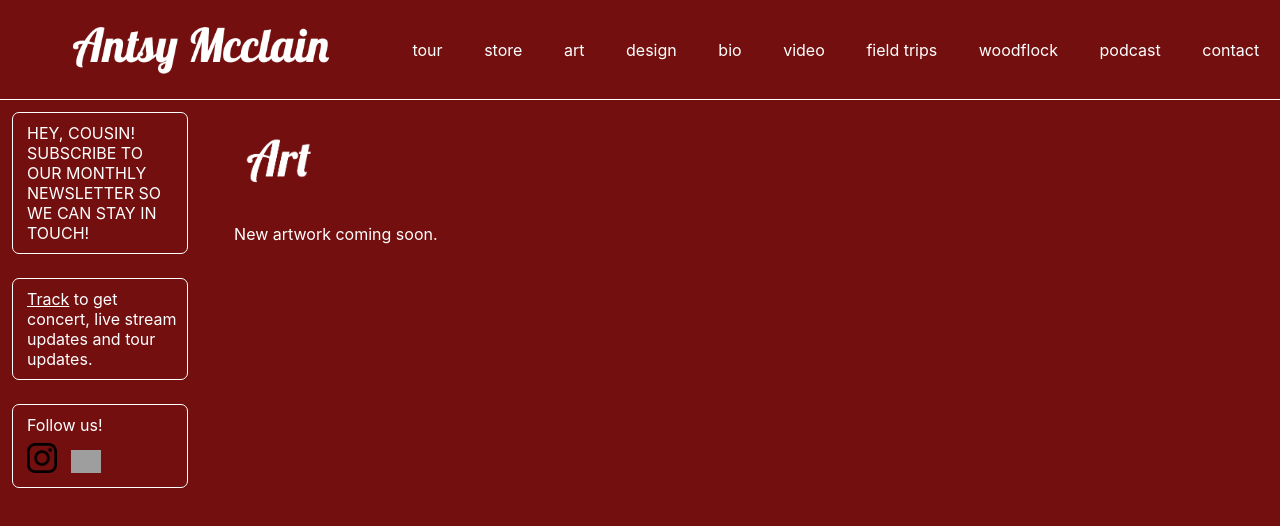
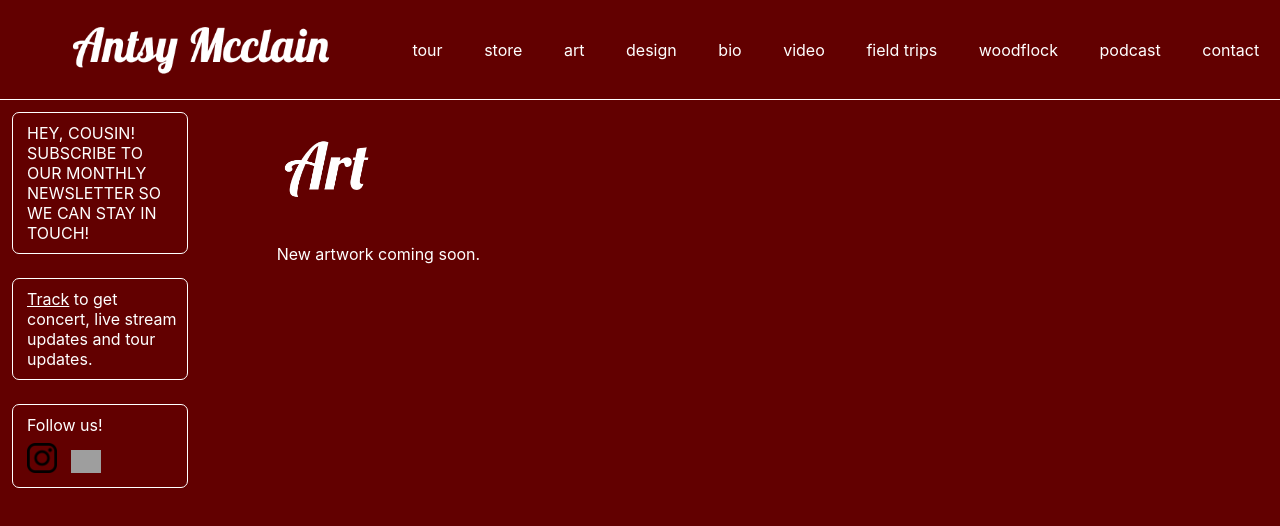
Before and after one commit to grantbell1996/unhitched, a React (Create React App) app: page /art in a window 1280 px wide. Shown: the top 526 px of the page. Built offline with nearby package versions, Linux system fonts and the light colour scheme; grey boxes are pictures that could not be loaded.

Commit message:
adjusted multiple headers

```diff
--- a/src/App.css
+++ b/src/App.css
@@ -1,11 +1,11 @@
 .App {
   text-align: center;
-  background-color: rgb(87, 12, 12);
+  background-color: rgb(98, 0, 0);
   height: 100%;
 }
 
 .background {
-  background-color: rgb(115, 15, 15);
+  background-color: rgb(98, 0, 0);
 }
 
 .App-logo {
--- a/src/components/Art/Art.css
+++ b/src/components/Art/Art.css
@@ -1,11 +1,13 @@
 .art_header {
-    padding-left: 4%;
-    padding: 4%;
-    width: 10%;
+    display: flex;
+    padding-left: 8%;
+    padding-top: 4%;
+    padding-bottom: 4%;
+    width: 13%;
 }
 
 .art_body {
-    padding: 4%;
-    padding-top: 0%;
+    padding-left: 9%;
+    padding-top: 1%;
     color: white;
 }
--- a/src/components/Bio/Bio.css
+++ b/src/components/Bio/Bio.css
@@ -1,6 +1,6 @@
 .bio_header {
     display: flex;
-    padding-left: 5%;
+    padding-left: 8%;
     padding-top: 3%;
     padding-bottom: 3%;
     width: 45%;
--- a/src/components/FieldTrips/FieldTrips.css
+++ b/src/components/FieldTrips/FieldTrips.css
@@ -6,7 +6,7 @@
 .field_trip_header {
     padding-left: 3%;
     padding-top: 3%;
-    width: 22%;
+    width: 24%;
 }
 
 .field_trip_img {
--- a/src/components/Navbar/Navbar.css
+++ b/src/components/Navbar/Navbar.css
@@ -12,7 +12,7 @@
     margin-right: 5%;
     padding-top: 1%;
     margin: 0;
-    background-color:rgb(115, 15, 15);
+    background-color:rgb(98, 0, 0);
 }
 
 .navbar_link {
--- a/src/components/Video/Video.css
+++ b/src/components/Video/Video.css
@@ -3,7 +3,10 @@
 }
 
 .video_header {
-    padding-left: 8%;
+    padding-left: 4%;
+    padding-top: 3%;
+    padding-bottom: 2%;
+    width: 17%;
 }
 
 .video_subheader {
--- a/src/components/Video/Video.js
+++ b/src/components/Video/Video.js
@@ -1,11 +1,12 @@
 import React from 'react'
 import "./Video.css"
+import VideoHeader from "../images/Video_header.png"
 
 function Video() {
     return (
         <>
         <div className='video_body'>
-            <h1 className='video_header'>Video</h1>
+            <img className="video_header" src={VideoHeader} />
 
             <div className='video_subheader'>Check out a few of Antsy McClain’s Videos below. For more of his videos, please visit his YouTube Page <a className="yt_channel_link" HREF="https://www.youtube.com/user/antsymcclain">HERE</a></div>
 
--- a/src/index.css
+++ b/src/index.css
@@ -6,7 +6,7 @@
   -webkit-font-smoothing: antialiased;
   -moz-osx-font-smoothing: grayscale;
   height: 100%;
-  background-color: rgb(115, 15, 15);
+  background-color: rgb(98, 0, 0);
 }
 
 code {
```
Also changed, not shown: src/components/images/ANTSY-AND-BLUEBIRD.png, src/components/images/Video_header.png (added).
